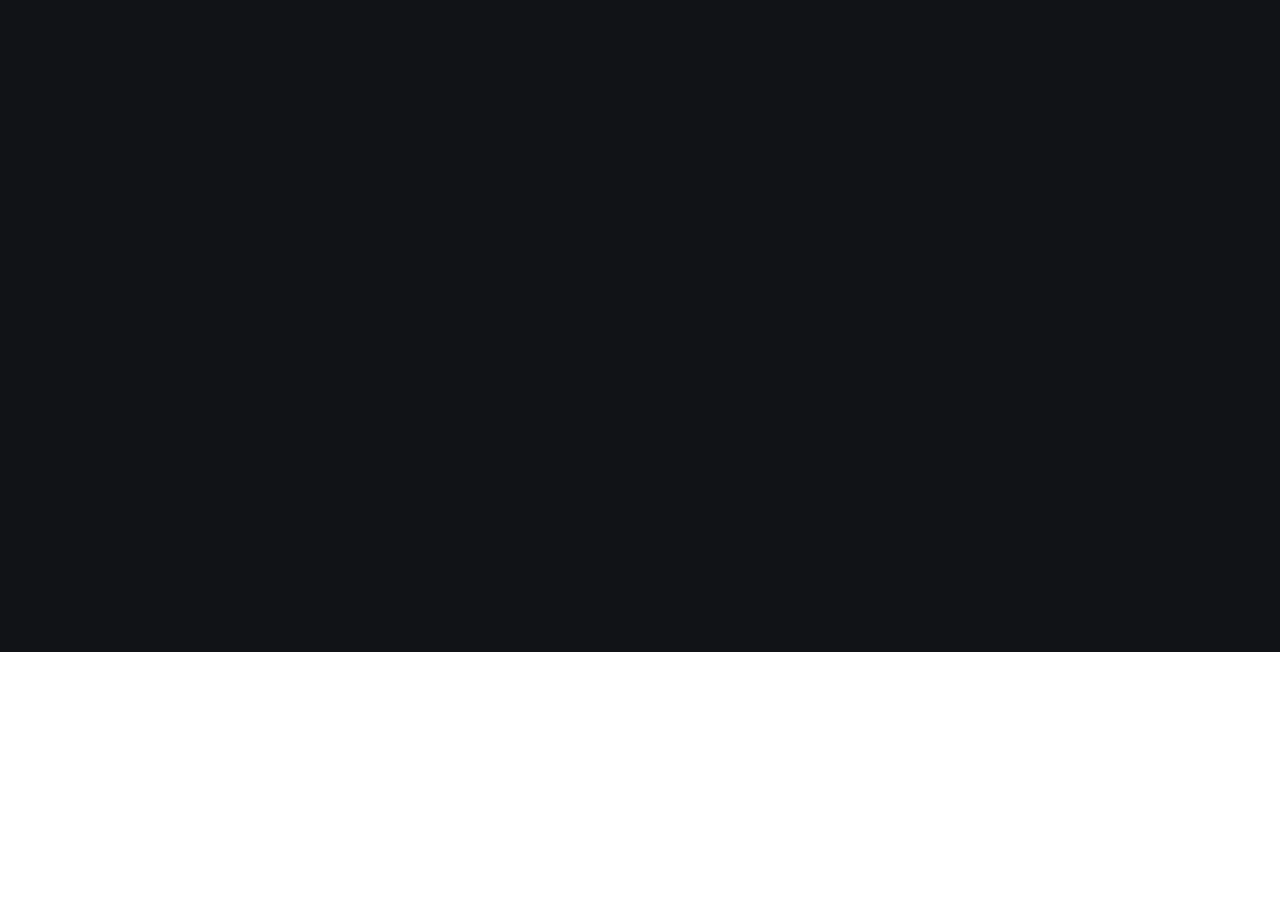
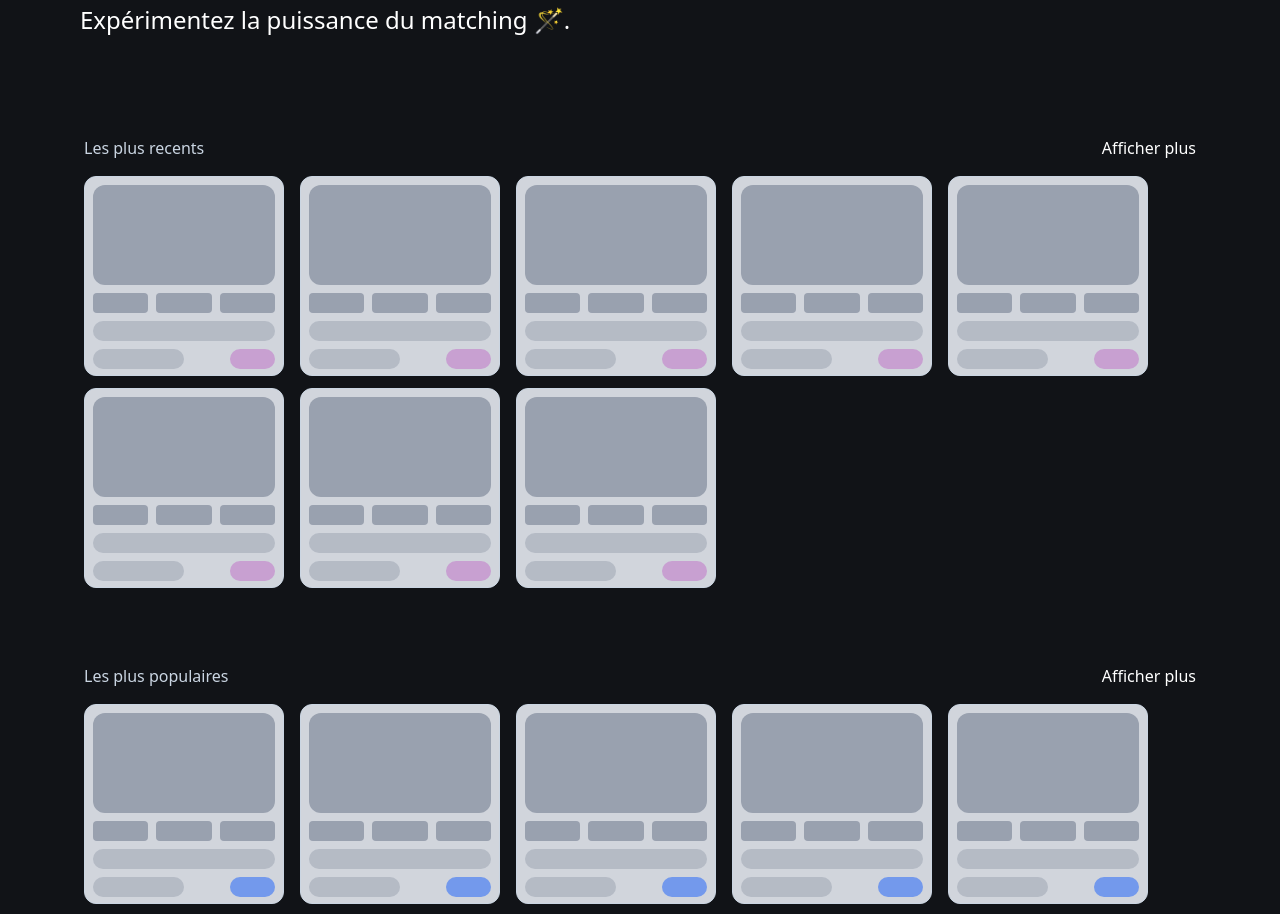
Before and after one commit to Leplusbio225/retihub-nuxt, a Nuxt app: page /hub in a window 1280 px wide. Shown: the part 148-1062 px from the top of the page. Before the commit the page ends 800 px from the top, so only its background shows below. Built offline with nearby package versions, Linux system fonts and the light colour scheme.

Commit message:
feat: ajout de la page Hub avec sections pour les posts récents et populaires

```diff
--- /dev/null
+++ b/app/pages/hub.vue
@@ -0,0 +1,86 @@
+<template>
+
+    <div class="grid p-2 space-y-10! mt-8">
+        <div class="p-2 space-y-1.5">
+            <h3 class="text-4xl">Bienvenue sur le Hub✨,</h3>
+            <p class="text-2xl">Expérimentez la puissance du matching 🪄.</p>
+        </div>
+
+        <!-- Search bar -->
+
+        <div>
+
+        </div>
+
+        <!-- Most recent posts -->
+
+        <div class="p-3 space-y-4">
+            <div class="flex items-center justify-between">
+                <p class="text-slate-300">
+                    Les plus recents
+                </p>
+
+                <p>
+                    <NuxtLink to="/">Afficher plus</NuxtLink>
+                </p>
+            </div>
+            <section class="flex flex-wrap space-x-4 space-y-3 ">
+
+                <div v-for="i in 8" :key="i"
+                    class="space-y-2 p-2 rounded-xl border border-slate-300 size-[200px] bg-gray-300">
+                    <div class="h-[100px] w-full bg-gray-400 rounded-xl">
+
+                    </div>
+                    <div class="flex justify-between gap-2">
+                        <p class="p-2 h-5 w-full bg-gray-400 rounded"></p>
+                        <p class="p-2 h-5 w-full bg-gray-400 rounded"></p>
+                        <p class="p-2 h-5 w-full bg-gray-400 rounded"></p>
+                    </div>
+
+                    <p class="p-2 h-5 w-full bg-gray-400 rounded-xl animate-pulse"></p>
+                    <div class="flex items-center justify-between">
+                        <p class="p-2 h-5 w-2/4 bg-gray-400 rounded-xl animate-pulse"></p>
+                        <p class="p-2 h-5 w-1/4 bg-[#BF6BC7] rounded-xl animate-pulse"></p>
+
+                    </div>
+                </div>
+            </section>
+        </div>
+
+        <!-- Most popular -->
+
+        <div class="p-3 space-y-4">
+            <div class="flex items-center justify-between">
+                <p class="text-slate-300">
+                    Les plus populaires
+                </p>
+
+                <p>
+                    <NuxtLink to="/">Afficher plus</NuxtLink>
+                </p>
+            </div>
+            <section class="flex flex-wrap space-x-4 space-y-3 ">
+
+                <div v-for="i in 15" :key="i"
+                    class="space-y-2 p-2 rounded-xl border border-slate-300 size-[200px] bg-gray-300">
+                    <div class="h-[100px] w-full bg-gray-400 rounded-xl">
+
+                    </div>
+                    <div class="flex justify-between gap-2">
+                        <p class="p-2 h-5 w-full bg-gray-400 rounded"></p>
+                        <p class="p-2 h-5 w-full bg-gray-400 rounded"></p>
+                        <p class="p-2 h-5 w-full bg-gray-400 rounded"></p>
+                    </div>
+
+                    <p class="p-2 h-5 w-full bg-gray-400 rounded-xl animate-pulse"></p>
+                    <div class="flex items-center justify-between">
+                        <p class="p-2 h-5 w-2/4 bg-gray-400 rounded-xl animate-pulse"></p>
+                        <p class="p-2 h-5 w-1/4 bg-blue-600 rounded-xl animate-pulse"></p>
+
+                    </div>
+                </div>
+            </section>
+        </div>
+    </div>
+
+</template>
```
